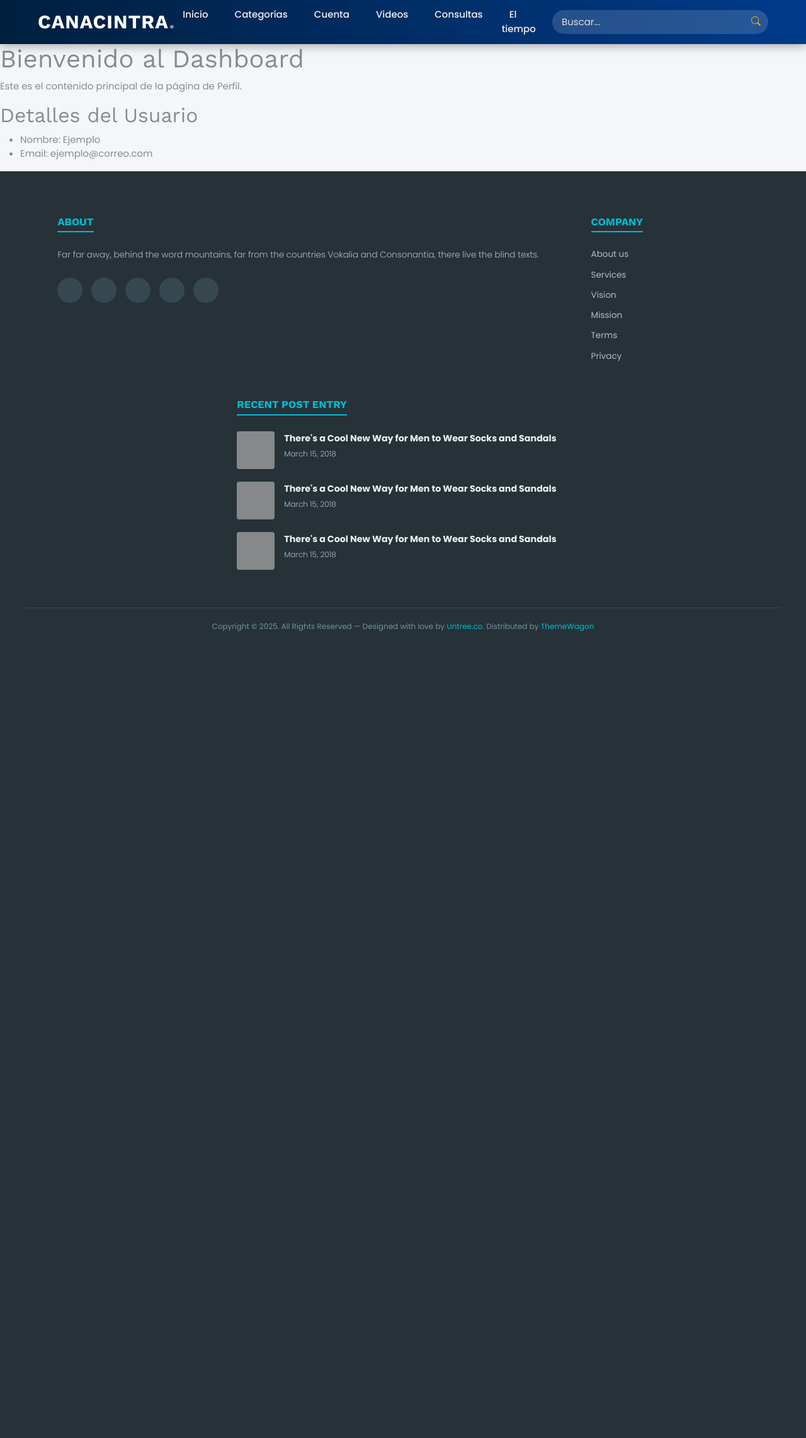
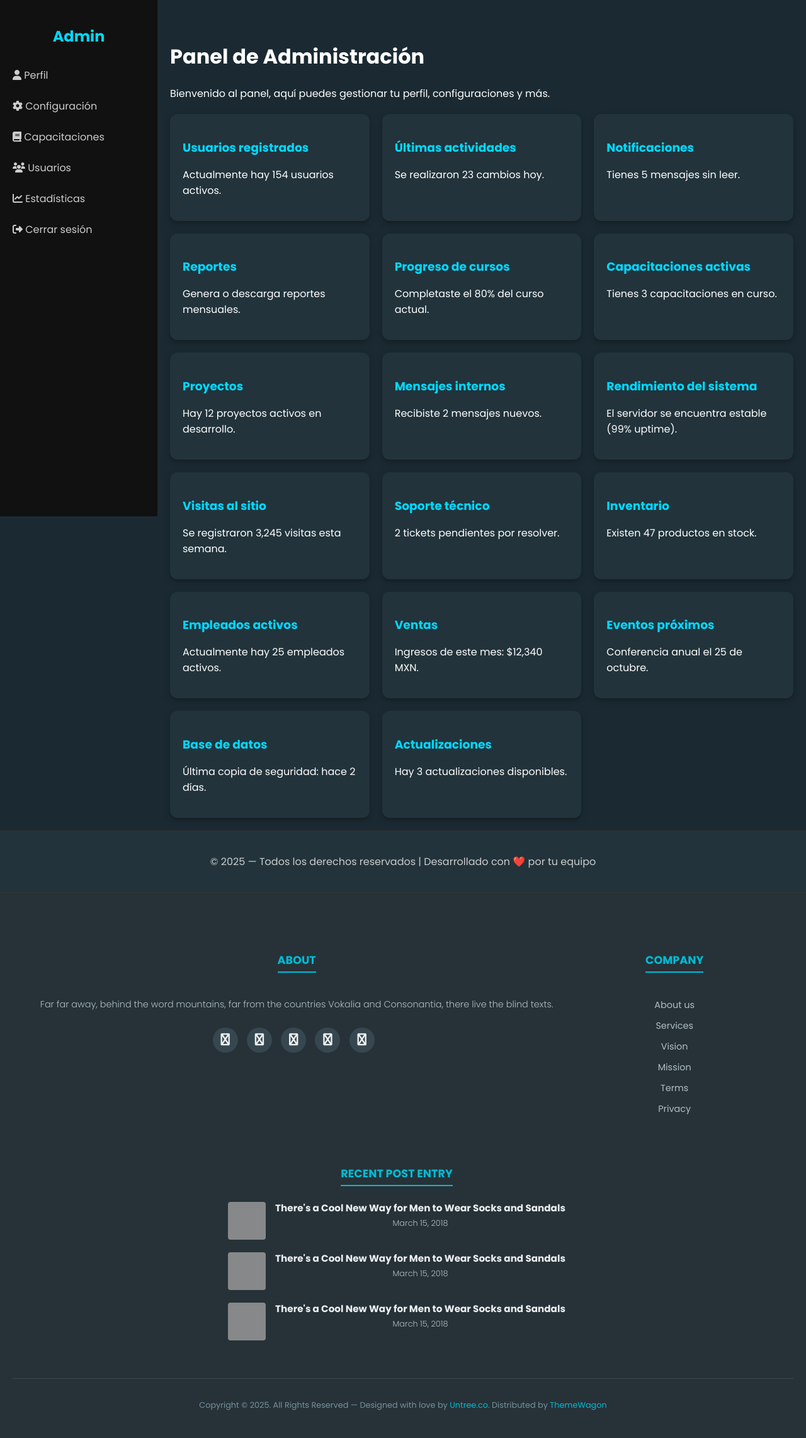
Before and after one commit to QuevedoJF/Proyecto-Web-Canacintra, a Django app: page /perfil/ in a window 1280 px wide. Shown: the whole page at 63% size. Before the commit the page ends 1003 px from the top, so only its background shows below. Run offline with Django 5.2, Linux system fonts and the light colour scheme; some libraries are stand-ins or nearby versions; grey boxes are pictures that could not be loaded.

Commit message:
add:Agrego diseno al perfil

```diff
--- a/core/templates/core/perfil.html
+++ b/core/templates/core/perfil.html
@@ -1,28 +1,209 @@
-{% extends 'partials/base.html' %}
-
 {% load static %}
-
 {% block title %}Perfil{% endblock %}
-
-{# 1. BLOQUE PARA INSERTAR EL MENÚ LATERAL #}
-{% block sidebar %}
-    {# Aquí se incluye el HTML del menú que está en partials/menuds.html #}
-    {% include 'partials/menuds.html' %}
-{% endblock sidebar %}
-
 {# 2. BLOQUE PARA EL CONTENIDO PRINCIPAL #}
 {% block content %}
     {# AÑADE AQUÍ EL CONTENIDO VISIBLE DE LA PÁGINA #}
-    <h1>Bienvenido al Dashboard</h1>
-    <p>Este es el contenido principal de la página de Perfil.</p>
+<!DOCTYPE html>
+<html lang="es">
+<head>
+  <meta charset="UTF-8">
+  <meta name="viewport" content="width=device-width, initial-scale=1.0">
+  <title>Panel de Administración - Perfil</title>
+  <link rel="stylesheet" href="https://cdnjs.cloudflare.com/ajax/libs/font-awesome/6.5.0/css/all.min.css">
+  <style>
+    body {
+      margin: 0;
+      font-family: "Poppins", sans-serif;
+      background-color: #1b2a32;
+      color: #fff;
+      display: flex;
+      flex-direction: column;
+      min-height: 100vh;
+    }
 
-    <section class="profile-details">
-        <h2>Detalles del Usuario</h2>
-        <ul>
-            <li>Nombre: Ejemplo</li>
-            <li>Email: ejemplo@correo.com</li>
-        </ul>
-    </section>
+    /* SIDEBAR */
+    .sidebar {
+      width: 250px;
+      background-color: #111;
+      position: fixed;
+      top: 0;
+      left: 0;
+      height: 100%;
+      overflow-y: auto;
+      transition: 0.3s;
+      padding-top: 20px;
+    }
 
+    .sidebar h2 {
+      color: #00d8ff;
+      text-align: center;
+      margin-bottom: 20px;
+    }
+
+    .sidebar a {
+      padding: 12px 20px;
+      display: block;
+      color: #ccc;
+      text-decoration: none;
+      transition: 0.2s;
+    }
+
+    .sidebar a:hover {
+      background-color: #00d8ff;
+      color: #111;
+    }
+
+    /* CONTENIDO */
+    .main-content {
+      margin-left: 250px;
+      padding: 20px;
+      flex: 1;
+    }
+
+    .cards {
+      display: grid;
+      grid-template-columns: repeat(auto-fit, minmax(250px, 1fr));
+      gap: 20px;
+      margin-top: 20px;
+    }
+
+    .card {
+      background-color: #22333b;
+      border-radius: 12px;
+      padding: 20px;
+      box-shadow: 0 4px 10px rgba(0,0,0,0.3);
+      transition: transform 0.2s;
+    }
+
+    .card:hover {
+      transform: scale(1.03);
+    }
+
+    .card h3 {
+      color: #00d8ff;
+      margin-bottom: 10px;
+    }
+
+    /* FOOTER */
+    footer {
+      background-color: #22333b;
+      color: #ccc;
+      padding: 20px;
+      text-align: center;
+      border-top: 1px solid #333;
+    }
+
+    /* RESPONSIVE */
+    @media (max-width: 768px) {
+      .sidebar {
+        width: 100%;
+        height: auto;
+        position: relative;
+      }
+      .main-content {
+        margin-left: 0;
+      }
+    }
+  </style>
+</head>
+<body>
+
+  <!-- SIDEBAR -->
+  <div class="sidebar">
+    <h2>Admin</h2>
+    <a href="#"><i class="fa-solid fa-user"></i> Perfil</a>
+    <a href="#"><i class="fa-solid fa-gear"></i> Configuración</a>
+    <a href="#"><i class="fa-solid fa-book"></i> Capacitaciones</a>
+    <a href="#"><i class="fa-solid fa-users"></i> Usuarios</a>
+    <a href="#"><i class="fa-solid fa-chart-line"></i> Estadísticas</a>
+    <a href="#"><i class="fa-solid fa-right-from-bracket"></i> Cerrar sesión</a>
+  </div>
+
+  <!-- CONTENIDO PRINCIPAL -->
+  <div class="main-content">
+    <h1>Panel de Administración</h1>
+    <p>Bienvenido al panel, aquí puedes gestionar tu perfil, configuraciones y más.</p>
+
+    <div class="cards">
+      <div class="card">
+        <h3>Usuarios registrados</h3>
+        <p>Actualmente hay 154 usuarios activos.</p>
+      </div>
+      <div class="card">
+        <h3>Últimas actividades</h3>
+        <p>Se realizaron 23 cambios hoy.</p>
+      </div>
+      <div class="card">
+        <h3>Notificaciones</h3>
+        <p>Tienes 5 mensajes sin leer.</p>
+      </div>
+      <div class="card">
+        <h3>Reportes</h3>
+        <p>Genera o descarga reportes mensuales.</p>
+      </div>
+      <div class="card">
+        <h3>Progreso de cursos</h3>
+        <p>Completaste el 80% del curso actual.</p>
+      </div>
+      <div class="card">
+        <h3>Capacitaciones activas</h3>
+        <p>Tienes 3 capacitaciones en curso.</p>
+      </div>
+      <div class="card">
+        <h3>Proyectos</h3>
+        <p>Hay 12 proyectos activos en desarrollo.</p>
+      </div>
+      <div class="card">
+        <h3>Mensajes internos</h3>
+        <p>Recibiste 2 mensajes nuevos.</p>
+      </div>
+      <div class="card">
+        <h3>Rendimiento del sistema</h3>
+        <p>El servidor se encuentra estable (99% uptime).</p>
+      </div>
+      <div class="card">
+        <h3>Visitas al sitio</h3>
+        <p>Se registraron 3,245 visitas esta semana.</p>
+      </div>
+      <div class="card">
+        <h3>Soporte técnico</h3>
+        <p>2 tickets pendientes por resolver.</p>
+      </div>
+      <div class="card">
+        <h3>Inventario</h3>
+        <p>Existen 47 productos en stock.</p>
+      </div>
+      <div class="card">
+        <h3>Empleados activos</h3>
+        <p>Actualmente hay 25 empleados activos.</p>
+      </div>
+      <div class="card">
+        <h3>Ventas</h3>
+        <p>Ingresos de este mes: $12,340 MXN.</p>
+      </div>
+      <div class="card">
+        <h3>Eventos próximos</h3>
+        <p>Conferencia anual el 25 de octubre.</p>
+      </div>
+      <div class="card">
+        <h3>Base de datos</h3>
+        <p>Última copia de seguridad: hace 2 días.</p>
+      </div>
+      <div class="card">
+        <h3>Actualizaciones</h3>
+        <p>Hay 3 actualizaciones disponibles.</p>
+      </div>
+    </div>
+  </div>
+
+  <!-- FOOTER -->
+  <footer>
+    <p>© 2025 — Todos los derechos reservados | Desarrollado con ❤️ por tu equipo</p>
+  </footer>
+
+</body>
+</html>
+
+{% include  'partials/footer.html' %}
 {% endblock content %}
 {# 3. ¡ES FUNDAMENTAL CERRAR EL BLOQUE CONTENT! #}
--- a/core/templates/partials/base.html
+++ b/core/templates/partials/base.html
@@ -1,25 +1,34 @@
 {% load static %}
-<!doctype html>
+<!DOCTYPE html>
 <html lang="en">
   <head>
-    <meta charset="utf-8">
-    <meta name="viewport" content="width=device-width, initial-scale=1">
-    <meta name="author" content="Untree.co">
-    <link rel="shortcut icon" href="favicon.png">
+    <meta charset="utf-8" />
+    <meta name="viewport" content="width=device-width, initial-scale=1" />
+    <meta name="author" content="Untree.co" />
+    <link rel="shortcut icon" href="favicon.png" />
     <meta name="description" content="" />
     <meta name="keywords" content="bootstrap, bootstrap5" />
-    <link rel="preconnect" href="https://fonts.googleapis.com">
-    <link rel="preconnect" href="https://fonts.gstatic.com" crossorigin>
-    <link href="https://fonts.googleapis.com/css2?family=Work+Sans:wght@400;600;700&display=swap" rel="stylesheet">
-    <link rel="stylesheet" href="{% static 'fonts/icomoon/style.css' %}">
-    <link rel="stylesheet" href="{% static 'fonts/flaticon/font/flaticon.css' %}">
-    <link rel="stylesheet" href="https://cdn.jsdelivr.net/npm/bootstrap-icons@1.8.1/font/bootstrap-icons.css">
-    <link rel="stylesheet" href="{% static 'css/tiny-slider.css' %}">
-    <link rel="stylesheet" href="{% static 'css/aos.css' %}">
-    <link rel="stylesheet" href="{% static 'css/glightbox.min.css' %}">
-    <link rel="stylesheet" href="{% static 'css/style.css' %}">
-    <link rel="stylesheet" href="{% static 'css/flatpickr.min.css' %}">
-    <link rel="stylesheet" href="{% static 'css/carrusel.css' %}">
+    <link rel="preconnect" href="https://fonts.googleapis.com" />
+    <link rel="preconnect" href="https://fonts.gstatic.com" crossorigin />
+    <link
+      href="https://fonts.googleapis.com/css2?family=Work+Sans:wght@400;600;700&display=swap"
+      rel="stylesheet"
+    />
+    <link rel="stylesheet" href="{% static 'fonts/icomoon/style.css' %}" />
+    <link
+      rel="stylesheet"
+      href="{% static 'fonts/flaticon/font/flaticon.css' %}"
+    />
+    <link
+      rel="stylesheet"
+      href="https://cdn.jsdelivr.net/npm/bootstrap-icons@1.8.1/font/bootstrap-icons.css"
+    />
+    <link rel="stylesheet" href="{% static 'css/tiny-slider.css' %}" />
+    <link rel="stylesheet" href="{% static 'css/aos.css' %}" />
+    <link rel="stylesheet" href="{% static 'css/glightbox.min.css' %}" />
+    <link rel="stylesheet" href="{% static 'css/style.css' %}" />
+    <link rel="stylesheet" href="{% static 'css/flatpickr.min.css' %}" />
+    <link rel="stylesheet" href="{% static 'css/carrusel.css' %}" />
     <title>Canacintra &mdash; Noticiero</title>
   </head>
   <body>
@@ -31,10 +40,8 @@
       </div>
       <div class="site-mobile-menu-body"></div>
     </div>
-    {% include 'partials/header.html' %}
-    {% block content %}
-    {% endblock content %}
-    {% include 'partials/footer.html' %}
+    {% include 'partials/header.html' %} {% block content %} {% endblock content
+    %} {% include 'partials/footer.html' %}
     <!-- Preloader -->
     <div id="overlayer"></div>
     <div class="loader">
```
Lines whose indentation alone changed are shown as unchanged.
